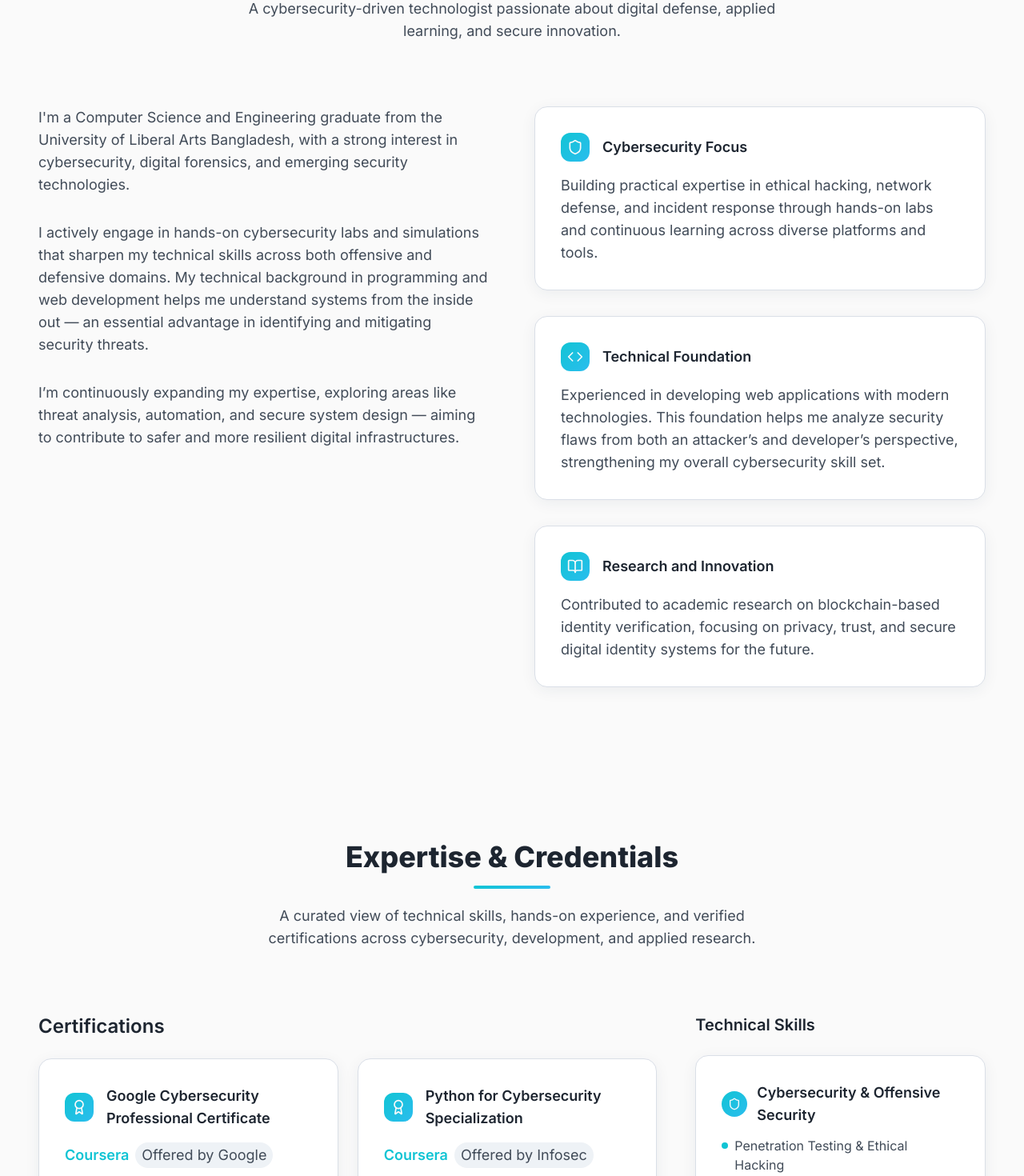
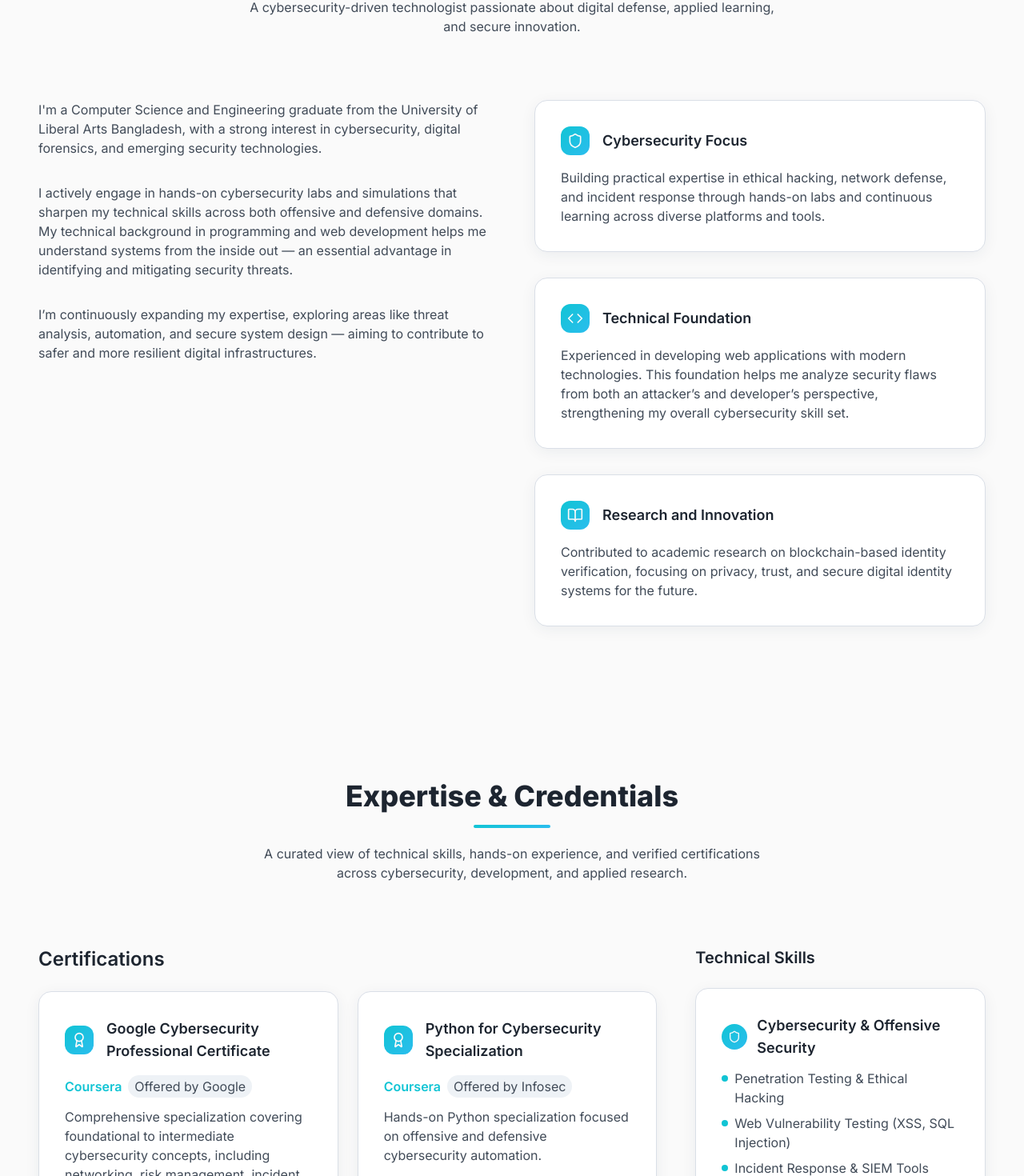
Before and after one commit to tarek-ahammed-arman/portfolio, a React (Vite) app: page / in a window 1280 px wide. Shown: the part 979-2449 px from the top of the page at 80% size. Built offline with nearby package versions, Linux system fonts and the light colour scheme; the HTML template or start-up script is replaced by a standard one.

Commit message:
Downgraded text sizes and spacing

```diff
--- a/src/components/About.tsx
+++ b/src/components/About.tsx
@@ -33,7 +33,7 @@ const About = () => {
             About Me
           </h2>
           <div className="w-20 sm:w-24 h-1 bg-gradient-accent mx-auto rounded-full"></div>
-          <p className="text-xs sm:text-sm md:text-base lg:text-lg text-muted-foreground mt-5 max-w-2xl mx-auto leading-relaxed">
+          <p className="text-xs sm:text-sm md:text-sm lg:text-base text-muted-foreground mt-5 max-w-2xl mx-auto leading-relaxed">
             A cybersecurity-driven technologist passionate about digital
             defense, applied learning, and secure innovation.
           </p>
@@ -42,13 +42,13 @@ const About = () => {
         <div className="grid grid-cols-1 md:grid-cols-2 gap-10 md:gap-14 items-start">
           {/* Personal background and philosophy */}
           <div className="space-y-6 sm:space-y-8 animate-fade-up">
-            <p className="text-xs sm:text-sm md:text-base lg:text-lg text-muted-foreground leading-relaxed">
+            <p className="text-xs sm:text-sm md:text-sm lg:text-base text-muted-foreground leading-relaxed">
               I'm a Computer Science and Engineering graduate from the
               University of Liberal Arts Bangladesh, with a strong interest in
               cybersecurity, digital forensics, and emerging security
               technologies.
             </p>
-            <p className="text-xs sm:text-sm md:text-base lg:text-lg text-muted-foreground leading-relaxed">
+            <p className="text-xs sm:text-sm md:text-sm lg:text-base text-muted-foreground leading-relaxed">
               I actively engage in hands-on cybersecurity labs and simulations
               that sharpen my technical skills across both offensive and
               defensive domains. My technical background in programming and web
@@ -56,7 +56,7 @@ const About = () => {
               essential advantage in identifying and mitigating security
               threats.
             </p>
-            <p className="text-xs sm:text-sm md:text-base lg:text-lg text-muted-foreground leading-relaxed">
+            <p className="text-xs sm:text-sm md:text-sm lg:text-base text-muted-foreground leading-relaxed">
               I’m continuously expanding my expertise, exploring areas like
               threat analysis, automation, and secure system design — aiming to
               contribute to safer and more resilient digital infrastructures.
@@ -82,7 +82,7 @@ const About = () => {
                 </div>
 
                 {/* Card description */}
-                              <p className="text-xs sm:text-sm md:text-base lg:text-lg text-muted-foreground leading-relaxed">
+                              <p className="text-xs sm:text-sm md:text-sm lg:text-base text-muted-foreground leading-relaxed">
                   {feature.description}
                 </p>
               </div>
--- a/src/components/Contact.tsx
+++ b/src/components/Contact.tsx
@@ -85,7 +85,7 @@ const Contact = () => {
             Get In Touch
           </h2>
           <div className="w-20 sm:w-24 h-1 bg-gradient-accent mx-auto rounded-full"></div>
-          <p className="text-xs sm:text-sm md:text-base lg:text-lg text-muted-foreground mt-5 max-w-2xl mx-auto leading-relaxed">
+          <p className="text-xs sm:text-sm md:text-sm lg:text-base text-muted-foreground mt-5 max-w-2xl mx-auto leading-relaxed">
             I'm always open to discussing new opportunities, collaborations, or
             cybersecurity projects. Feel free to reach out!
           </p>
@@ -106,7 +106,7 @@ const Contact = () => {
                     <Icon className="h-4 sm:h-5 w-4 sm:w-5 text-accent-foreground" />
                   </div>
                   <div>
-                    <h3 className="font-semibold text-foreground text-xs sm:text-sm md:text-base lg:text-lg">
+                    <h3 className="font-semibold text-foreground text-xs sm:text-sm md:text-sm lg:text-base">
                       {info.title}
                     </h3>
                     {info.href ? (
@@ -119,7 +119,7 @@ const Contact = () => {
                         {info.value}
                       </a>
                     ) : (
-                      <p className="text-muted-foreground text-xs sm:text-sm md:text-base lg:text-lg">
+                      <p className="text-muted-foreground text-xs sm:text-sm md:text-sm lg:text-base">
                         {info.value}
                       </p>
                     )}
@@ -142,7 +142,7 @@ const Contact = () => {
                 <div key={field}>
                   <Label
                     htmlFor={field}
-                    className="text-foreground text-xs sm:text-sm md:text-base lg:text-lg "
+                    className="text-foreground text-xs sm:text-sm md:text-sm lg:text-base "
                   >
                     {field.charAt(0).toUpperCase() + field.slice(1)}
                   </Label>
@@ -151,7 +151,7 @@ const Contact = () => {
                     type={field === "email" ? "email" : "text"}
                     placeholder={`Your ${field}`}
                     {...register(field as keyof ContactFormData)}
-                    className="mt-1.5 ttext-xs sm:text-sm md:text-base lg:text-lg "
+                    className="mt-1.5 ttext-xs sm:text-sm md:text-sm lg:text-base "
                   />
                   {errors[field as keyof ContactFormData] && (
                     <p className="text-destructive text-xs sm:text-sm mt-1">
@@ -163,7 +163,7 @@ const Contact = () => {
               <div>
                 <Label
                   htmlFor="message"
-                  className="text-foreground text-xs sm:text-sm md:text-base lg:text-lg "
+                  className="text-foreground text-xs sm:text-sm md:text-sm lg:text-base "
                 >
                   Message
                 </Label>
@@ -172,7 +172,7 @@ const Contact = () => {
                   placeholder="Your message..."
                   rows={5}
                   {...register("message")}
-                  className="mt-1.5 text-xs sm:text-sm md:text-base lg:text-lg "
+                  className="mt-1.5 text-xs sm:text-sm md:text-sm lg:text-base "
                 />
                 {errors.message && (
                   <p className="text-destructive text-xs sm:text-sm mt-1">
--- a/src/components/EducationAndResearch.tsx
+++ b/src/components/EducationAndResearch.tsx
@@ -61,7 +61,7 @@ const EducationAndResearch = () => {
             Education & Research
           </h2>
           <div className="w-20 sm:w-24 h-1 bg-gradient-accent mx-auto rounded-full"></div>
-          <p className="text-sm sm:text-base md:text-base lg:text-lg text-muted-foreground mt-5 max-w-2xl mx-auto leading-relaxed">
+          <p className="text-sm sm:text-sm md:text-sm lg:text-base text-muted-foreground mt-5 max-w-2xl mx-auto leading-relaxed">
             Academic foundation and research experience shaping my technical
             expertise in computer science, cybersecurity, and emerging
             technologies.
@@ -100,7 +100,7 @@ const EducationAndResearch = () => {
                     {edu.highlights.map((highlight, i) => (
                       <div
                         key={i}
-                        className="flex items-start gap-2 text-sm sm:text-sm md:text-base lg:text-lg text-muted-foreground leading-relaxed"
+                        className="flex items-start gap-2 text-sm sm:text-sm md:text-sm lg:text-base text-muted-foreground leading-relaxed"
                       >
                         <span className="w-2 h-2 bg-accent rounded-full mt-2 flex-shrink-0"></span>
                         <p>{highlight}</p>
@@ -144,7 +144,7 @@ const EducationAndResearch = () => {
                       <span>Published in {paper.publisher}</span>
                     </div>
 
-                    <p className="text-xs sm:text-sm md:text-base lg:text-lg text-muted-foreground leading-relaxed mb-3 sm:mb-4">
+                    <p className="text-xs sm:text-sm md:text-sm lg:text-base text-muted-foreground leading-relaxed mb-3 sm:mb-4">
                       {paper.description}
                     </p>
 
@@ -152,7 +152,7 @@ const EducationAndResearch = () => {
                       {paper.highlights.map((highlight, i) => (
                         <div
                           key={i}
-                          className="flex items-start gap-2 text-xs sm:text-sm md:text-base lg:text-lg text-muted-foreground leading-relaxed"
+                          className="flex items-start gap-2 text-xs sm:text-sm md:text-sm lg:text-base text-muted-foreground leading-relaxed"
                         >
                           <span className="w-2 h-2 bg-accent rounded-full mt-2 flex-shrink-0"></span>
                           <p>{highlight}</p>
@@ -164,7 +164,7 @@ const EducationAndResearch = () => {
                       {paper.tags.map((tag, i) => (
                         <span
                           key={i}
-                          className="px-3 py-1 text-accent ttext-xs sm:text-sm md:text-base lg:text-lg font-medium"
+                          className="px-3 py-1 text-accent ttext-xs sm:text-sm md:text-sm lg:text-base font-medium"
                         >
                           {tag}
                         </span>
--- a/src/components/ExpertiseAndCredentials.tsx
+++ b/src/components/ExpertiseAndCredentials.tsx
@@ -128,7 +128,7 @@ const ExpertiseAndCredentials = () => {
         Expertise & Credentials
       </h2>
       <div className="w-20 sm:w-24 h-1 bg-gradient-accent mx-auto rounded-full"></div>
-      <p className="text-sm sm:text-base md:text-base lg:text-lg text-muted-foreground mt-5 max-w-2xl mx-auto leading-relaxed">
+      <p className="text-sm sm:text-base md:text-sm lg:text-base text-muted-foreground mt-5 max-w-2xl mx-auto leading-relaxed">
         A curated view of technical skills, hands-on experience, and
         verified certifications across cybersecurity, development, and
         applied research.
@@ -158,16 +158,16 @@ const ExpertiseAndCredentials = () => {
                   </h3>
                 </div>
                 <div className="flex items-center gap-2 flex-wrap mb-3">
-                  <span className="text-accent font-semibold text-xs sm:text-sm md:text-base lg:text-lg">
+                  <span className="text-accent font-semibold text-xs sm:text-sm md:text-sm lg:text-base">
                     {cert.issuer}
                   </span>
                   {cert.provider && (
-                    <span className="bg-muted text-muted-foreground text-xs sm:text-sm md:text-base lg:text-lg px-2 py-0.5 rounded-full">
+                    <span className="bg-muted text-muted-foreground text-xs sm:text-sm md:text-sm lg:text-base px-2 py-0.5 rounded-full">
                       Offered by {cert.provider}
                     </span>
                   )}
                 </div>
-                <p className="text-xs sm:text-sm md:text-base lg:text-lg text-muted-foreground leading-relaxed mb-4">
+                <p className="text-xs sm:text-sm md:text-sm lg:text-base text-muted-foreground leading-relaxed mb-4">
                   {cert.description}
                 </p>
 
@@ -175,7 +175,7 @@ const ExpertiseAndCredentials = () => {
                   <div className="mb-4">
                     {expanded === index && (
                       <div>
-                        <h4 className="text-xs sm:text-sm md:text-base lg:text-lg font-semibold text-foreground mb-2">
+                        <h4 className="text-xs sm:text-sm md:text-sm lg:text-base font-semibold text-foreground mb-2">
                           Courses:
                         </h4>
                         <ol className="list-decimal list-inside text-xs sm:text-sm md:text-sm lg:text-base text-muted-foreground space-y-1 mb-3">
```
Also changed, not shown: src/components/LabsAndProjects.tsx (+7 -7 lines).
